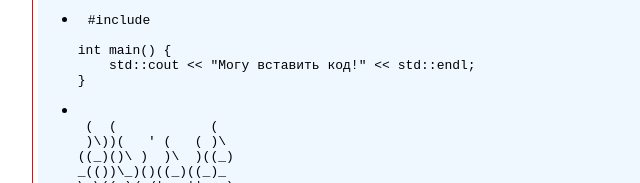
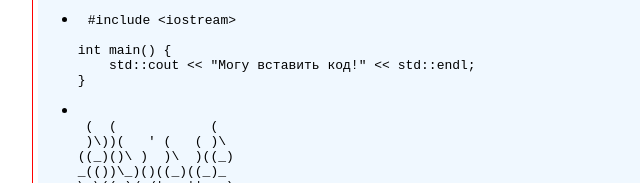
Before and after one commit to qbic2002/WebRepo, a plain HTML site: page index.html in a window 1280 px wide. Shown: the part 881-1064 px from the top of the page, 229-869 px from the left. Drawn offline with Linux system fonts and the light colour scheme.

Commit message:
fix: lab2

```diff
--- a/index.html
+++ b/index.html
@@ -52,7 +52,7 @@
                         (даже <span id="black_text"><del>негров</del></span>)
                     </li>
                     <li>Перечеркивать и подчеркивать текст&#128070;&#127999;</li>
-                    <li><pre><code>#include <iostream>
+                    <li><pre><code>#include &lt;iostream&gt;
 
 int main() {
     std::cout << "Могу вставить код!" << std::endl;
--- a/styles/style.css
+++ b/styles/style.css
@@ -1,4 +1,5 @@
 .header_img{
+    margin: 0;
     height: inherit;
     width: inherit;
 }
```
